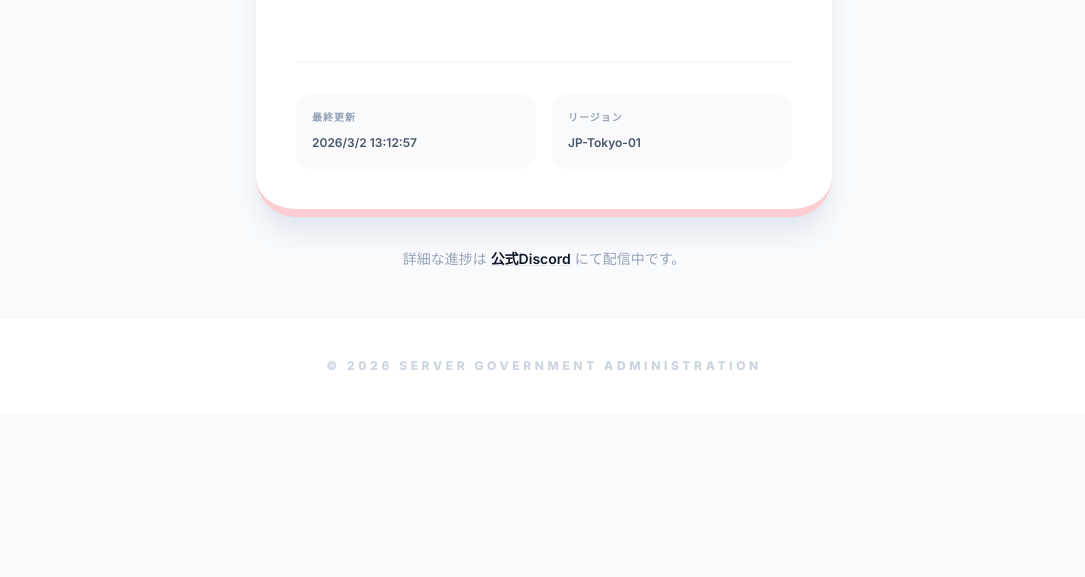
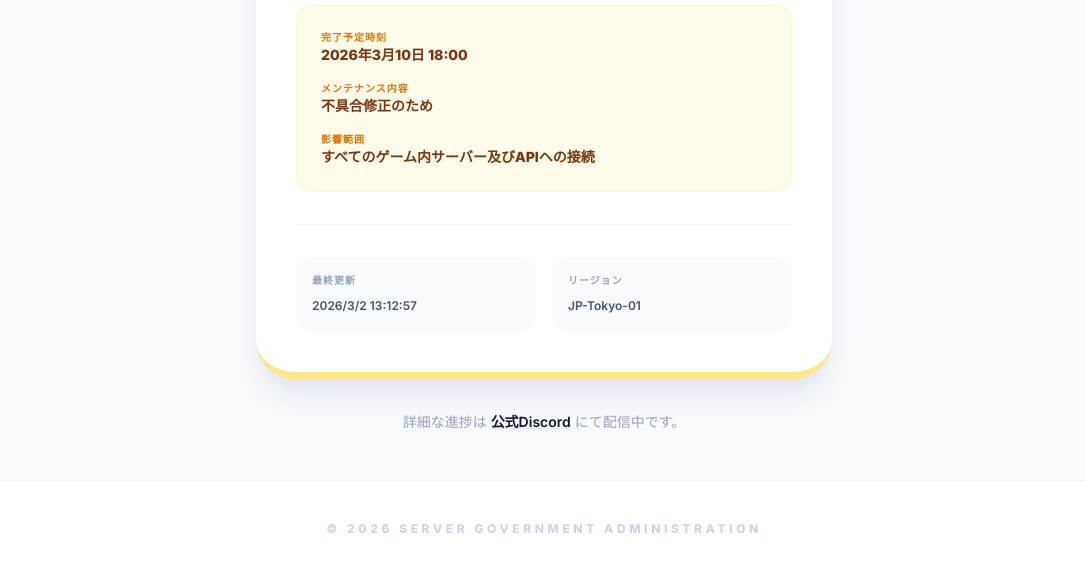
Before and after one commit to kjaxn92/mc-server-power, a plain HTML site: page index.html in a window 1280 px wide. Shown: the part 411-988 px from the top of the page, without its empty margins (96-1181 px from the left). Before the commit the page ends 825 px from the top, so only its background shows below. Drawn offline with nearby package versions, Linux system fonts and the light colour scheme.

Commit message:
index.html を更新

```diff
--- a/index.html
+++ b/index.html
@@ -19,7 +19,7 @@
          * 【設定項目：サーバー状態】
          * "online" / "maintenance" / "offline"
          */
-        const SERVER_STATUS = "offline";
+        const SERVER_STATUS = "maintenance";
 
         /**
          * 【設定項目：メンテナンス詳細】
```
